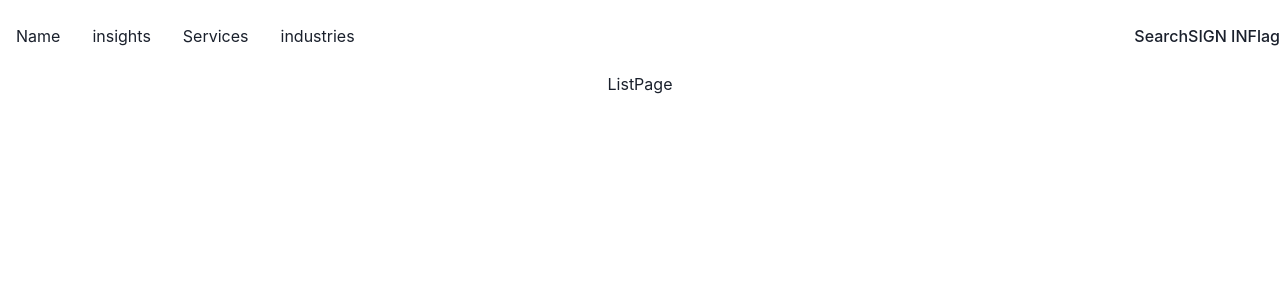
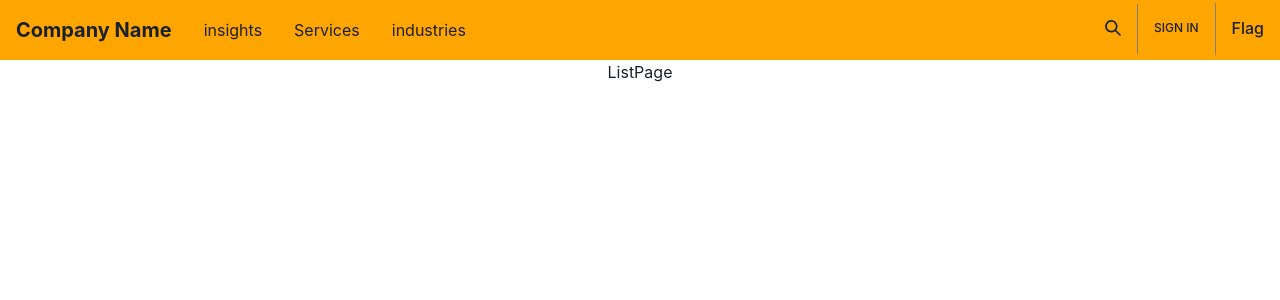
Before and after one commit to NidhitheCoder/advanced-react, a React (Create React App) app in the folder vegitable-theme-app/: page / in a window 1280 px wide. Shown: the top 300 px of the page. Built offline with nearby package versions, Linux system fonts and the light colour scheme.

Commit message:
feat: styling of navbar

```diff
--- a/vegitable-theme-app/package.json
+++ b/vegitable-theme-app/package.json
@@ -3,6 +3,7 @@
   "version": "0.1.0",
   "private": true,
   "dependencies": {
+    "@chakra-ui/icons": "^2.0.2",
     "@chakra-ui/react": "^2.1.2",
     "@emotion/react": "^11.9.0",
     "@emotion/styled": "^11.8.1",
--- a/vegitable-theme-app/src/components/Navbar.tsx
+++ b/vegitable-theme-app/src/components/Navbar.tsx
@@ -1,19 +1,58 @@
+import { SearchIcon } from "@chakra-ui/icons";
 import { Flex, List, ListItem, Text } from "@chakra-ui/react";
-import Card from "../shared/Card";
 
 const Navbar = () => {
   return (
-    <Flex justifyContent="space-between" w="full" bg="white" py={6}>
-      <List display="flex" flexDirection="row" listStyleType="none">
-        <ListItem px={4}>Name</ListItem>
+    <Flex justifyContent="space-between" w="full" bg="orange">
+      <List
+        display="flex"
+        flexDirection="row"
+        listStyleType="none"
+        alignItems="center"
+      >
+        <ListItem px={4}>
+          <Text fontSize="xl" fontWeight="bold">
+            Company Name
+          </Text>
+        </ListItem>
         <ListItem px={4}>insights</ListItem>
         <ListItem px={4}>Services</ListItem>
         <ListItem px={4}>industries</ListItem>
       </List>
-      <Flex>
-        <Text>Search</Text>
-        <Text>SIGN IN</Text>
-        <Text>Flag</Text>
+      <Flex justifyContent="center" alignItems="center">
+        <Flex
+          p={4}
+          borderRight={1}
+          borderRightColor="gray"
+          borderRightStyle="solid"
+          borderBottom={4}
+          borderBottomColor="transparent"
+          borderBottomStyle="solid"
+          _hover={{ borderBottom: "4px solid blue" }}
+        >
+          <SearchIcon fontWeight="400" />
+        </Flex>
+        <Flex
+          p={4}
+          borderRight={1}
+          borderRightColor="gray"
+          borderRightStyle="solid"
+          borderBottom={4}
+          borderBottomColor="transparent"
+          borderBottomStyle="solid"
+          _hover={{ borderBottom: "4px solid blue" }}
+        >
+          <Text fontSize="xs">SIGN IN</Text>
+        </Flex>
+        <Flex
+          p={4}
+          borderBottom={4}
+          borderBottomColor="transparent"
+          borderBottomStyle="solid"
+          _hover={{ borderBottom: "4px solid blue" }}
+        >
+          <Text>Flag</Text>
+        </Flex>
       </Flex>
     </Flex>
   );
```
Also changed, not shown: 1 other file (tests, documents, lock files or other folders).
